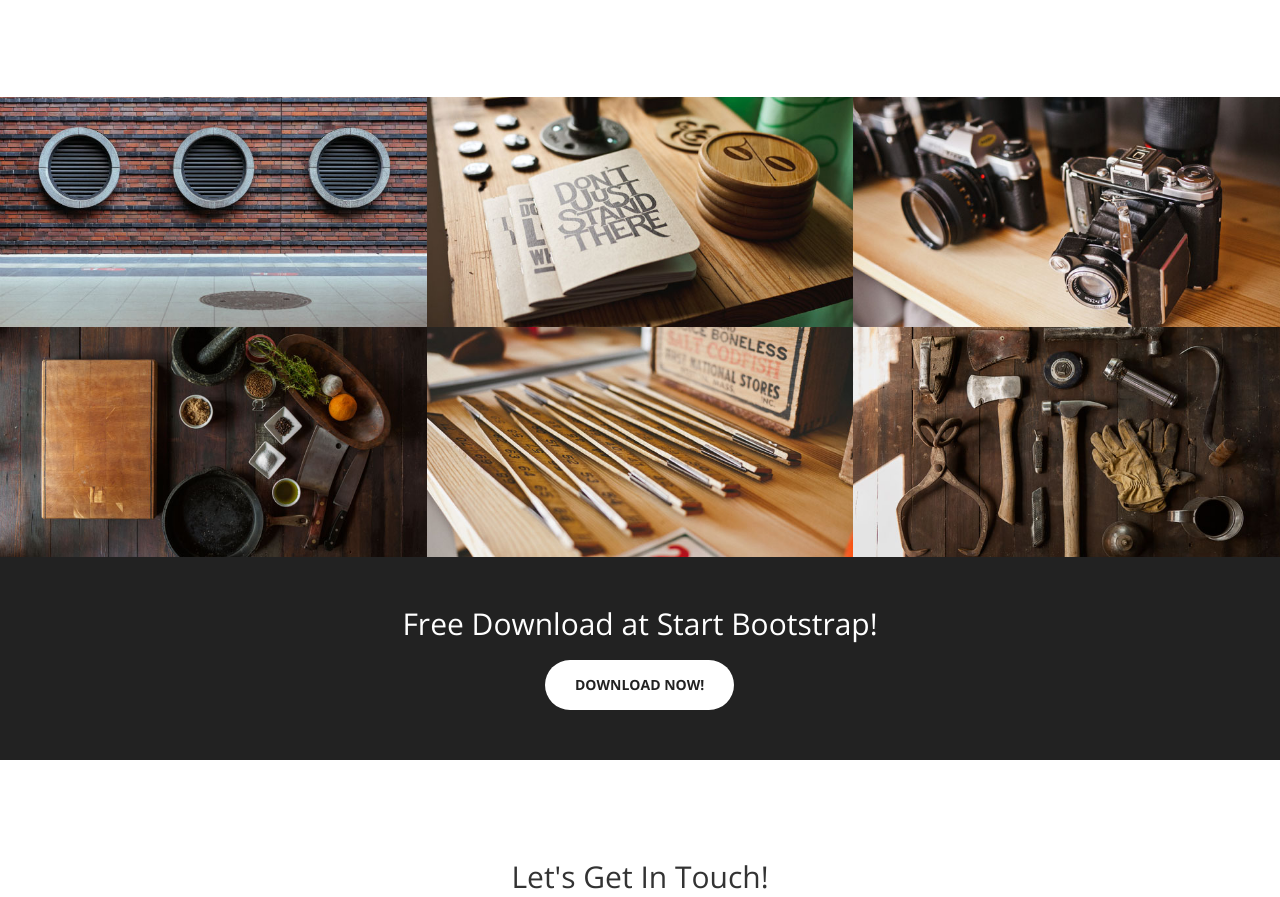
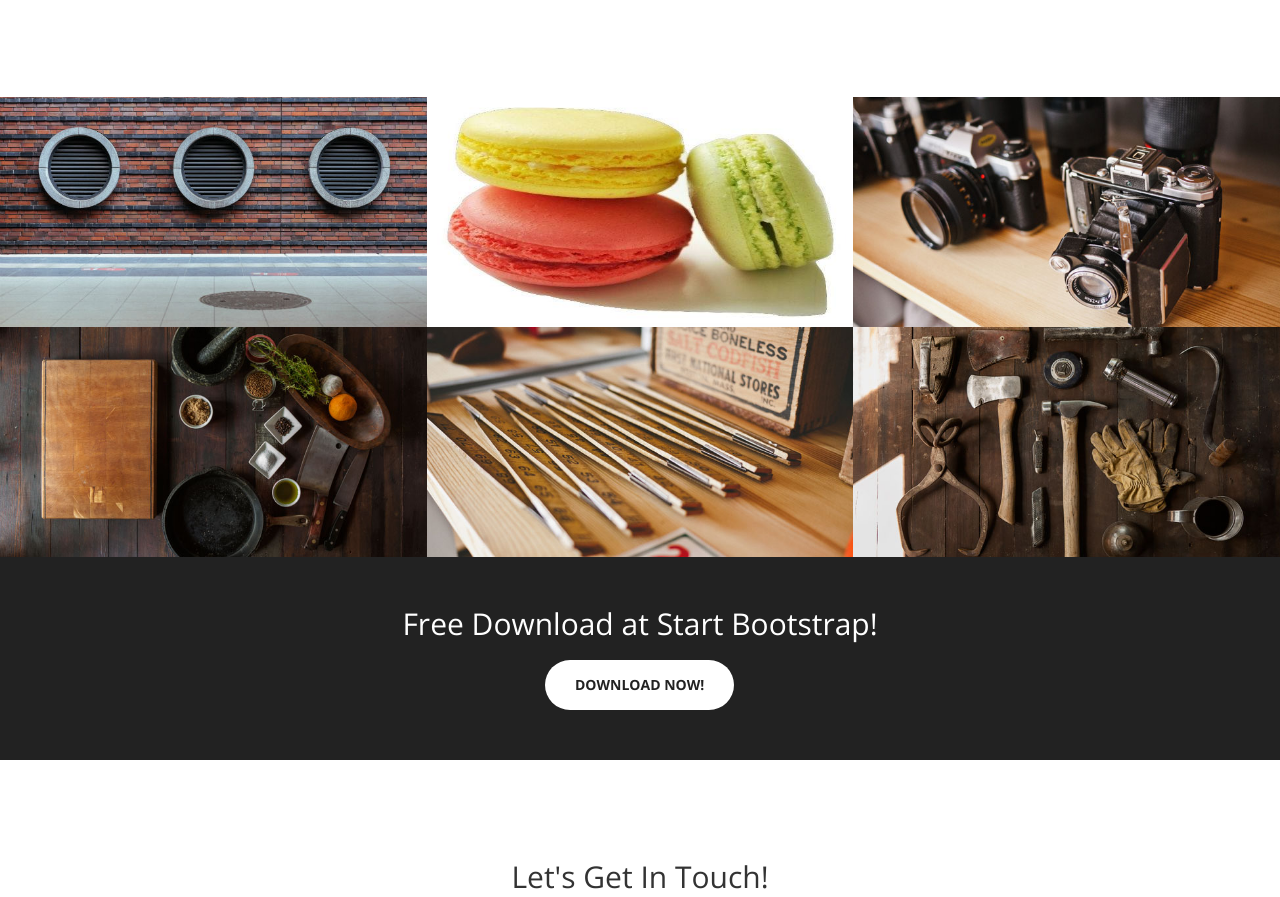
Before and after one commit to 5179487/kkmm, a website: page creative/index.html in a window 1280 px wide. Shown: the part 1553-2450 px from the top of the page. Drawn offline with nearby package versions, Linux system fonts and the light colour scheme.

Commit message:
55555555

```diff
--- a/creative/index.html
+++ b/creative/index.html
@@ -154,8 +154,8 @@
                     </a>
                 </div>
                 <div class="col-lg-4 col-sm-6">
-                    <a href="img/portfolio/fullsize/2.jpg" class="portfolio-box">
-                        <img src="img/portfolio/thumbnails/2.jpg" class="img-responsive" alt="">
+                    <a href="img/portfolio/fullsize/11.jpg" class="portfolio-box">
+                        <img src="img/portfolio/thumbnails/11.jpg" class="img-responsive" alt="">
                         <div class="portfolio-box-caption">
                             <div class="portfolio-box-caption-content">
                                 <div class="project-category text-faded">
```
Also changed, not shown: creative/img/portfolio/thumbnails/11.jpg (added).
